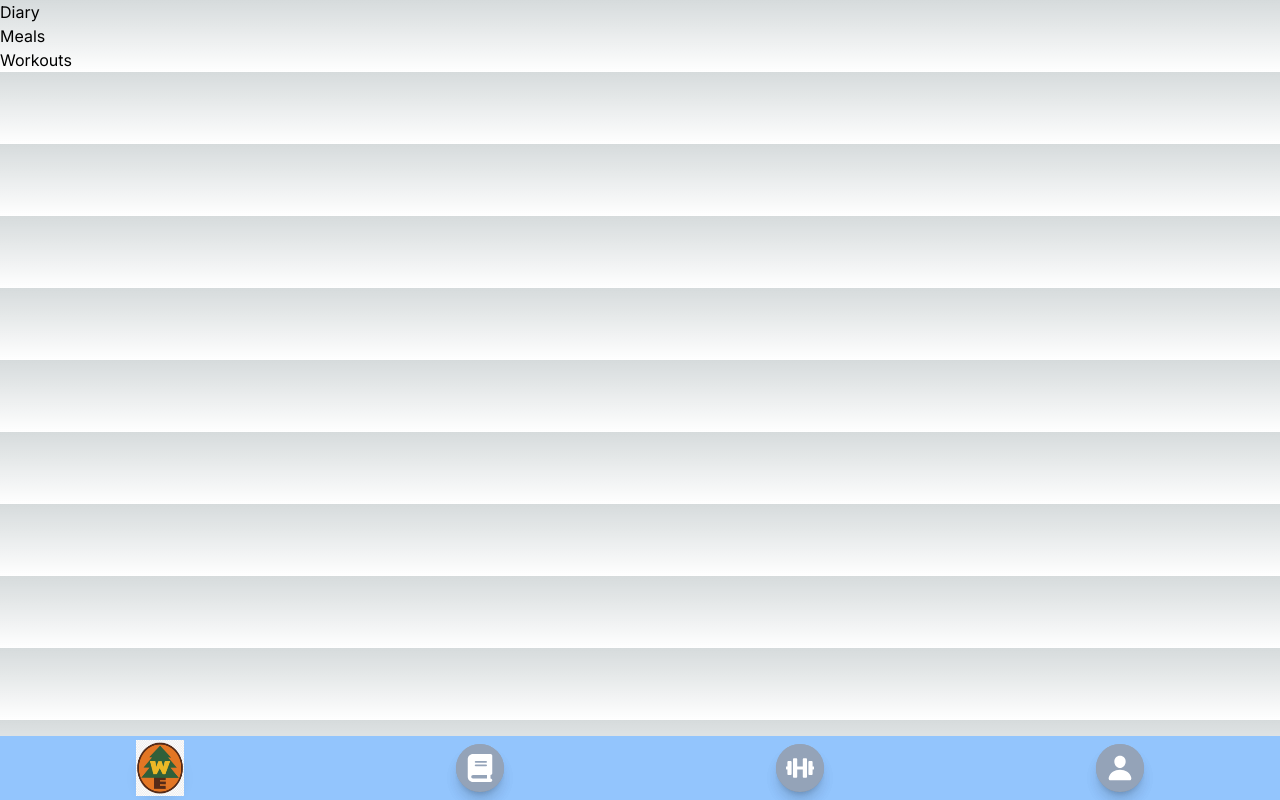
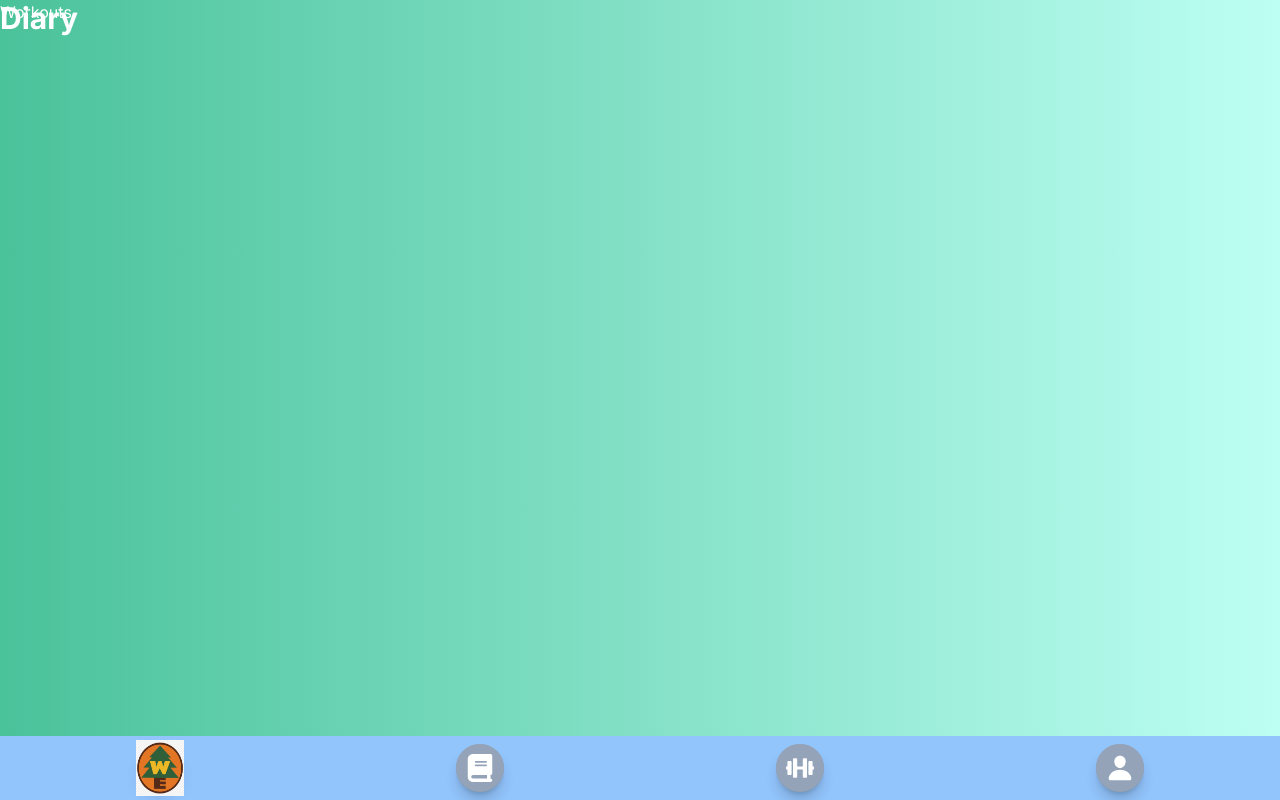
Before and after one commit to tbmi20/kinnikuman, a Next.js app: page /diary in a window 1280 px wide. Built offline with nearby package versions, Linux system fonts and the light colour scheme.

Commit message:
tryna start adding text

```diff
--- a/app/account/page.tsx
+++ b/app/account/page.tsx
@@ -1,9 +1,11 @@
 import MenuButton from "../components/MenuButton";
 import Navbar from "../components/Navbar";
+import Background from "../components/Background";
 
  export default function Account() {
     return (
         <div>
+            <Background></Background>
             <h1>Account</h1>
             <MenuButton></MenuButton>
             <Navbar></Navbar>
--- a/app/components/Background.tsx
+++ b/app/components/Background.tsx
@@ -1,6 +1,6 @@
 export default function Background() {
     return (
-        <div className="bg-gradient-to-r from-bg_1 to-bg_2 h-screen w-screen">
+        <div className="static bg-gradient-to-r from-bg_1 to-bg_2 h-screen w-screen z-[-1]">
         </div>
     );
 }
--- a/app/components/Navbar.tsx
+++ b/app/components/Navbar.tsx
@@ -10,7 +10,7 @@ import { FaBook } from "react-icons/fa6";
 
 export default function Navbar() {
     return (
-        <div className='fixed bottom-0 left-0 h-16 w-screen m-0 flex flex-row text-justify bg-blue-300 text-white shadow-lg'>
+        <div className='fixed z-50 bottom-0 left-0 h-16 w-screen m-0 flex flex-row text-justify bg-blue-300 text-white shadow-lg'>
             <Link href="/" className='navbar-icon'><Logo /></Link>
             <Link href="/diary" className='navbar-icon'><NavIcon icon={<FaBook size="28"/>} tooltip='Diary' /></Link>
             <Link href="/workout" className='navbar-icon'><NavIcon icon={<FaDumbbell size="28"/>} tooltip='Workouts' /></Link>
--- a/app/diary/page.tsx
+++ b/app/diary/page.tsx
@@ -1,11 +1,15 @@
 import Navbar from '../components/Navbar';
+import Background from '../components/Background';
+
 export default function Diary() {
     return (
         <div>
-            <h1>Diary</h1>
-            <h2>Meals</h2>
-            <h2>Workouts</h2>
+            <Background></Background>
             <Navbar></Navbar>
+            <h1 className='page-title'>Diary</h1>
+            <div className='absolute top-0 flex m-auto text-white text-justify bg-transparent'>
+                Workouts
+            </div>
         </div>
     );
 }
--- a/app/globals.css
+++ b/app/globals.css
@@ -43,4 +43,8 @@ body {
     @apply absolute top-[-4] w-auto z-10 p-2 min-w-max mt-12 text-center text-xs text-white bg-slate-400 rounded-xl
     scale-0 transition-all duration-100 ease-linear;
   }
+
+  .page-title {
+    @apply absolute top-0 text-3xl font-bold text-center text-white;
+  }
 }
--- a/app/workout/page.tsx
+++ b/app/workout/page.tsx
@@ -1,10 +1,12 @@
 import React from 'react';
 import WorkoutCard from '../components/WorkoutCard';
 import Navbar from '../components/Navbar';
+import Background from '../components/Background';
 
 export default function WorkoutPage() {
     return (
         <div>
+            <Background></Background>
             <h1>Workout</h1>
             <WorkoutCard></WorkoutCard>
             <Navbar></Navbar>
```
Lines whose indentation alone changed are shown as unchanged.
